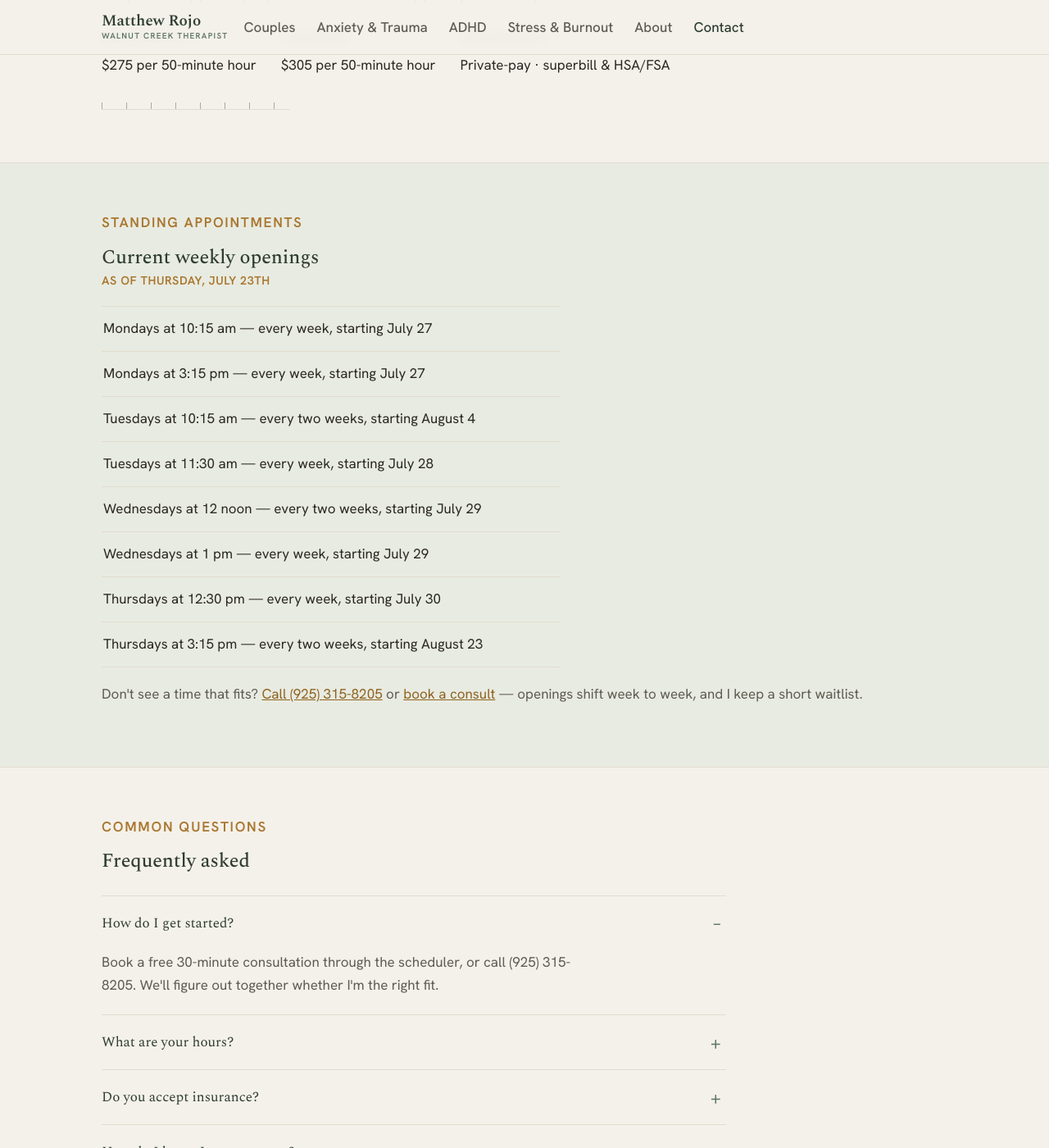
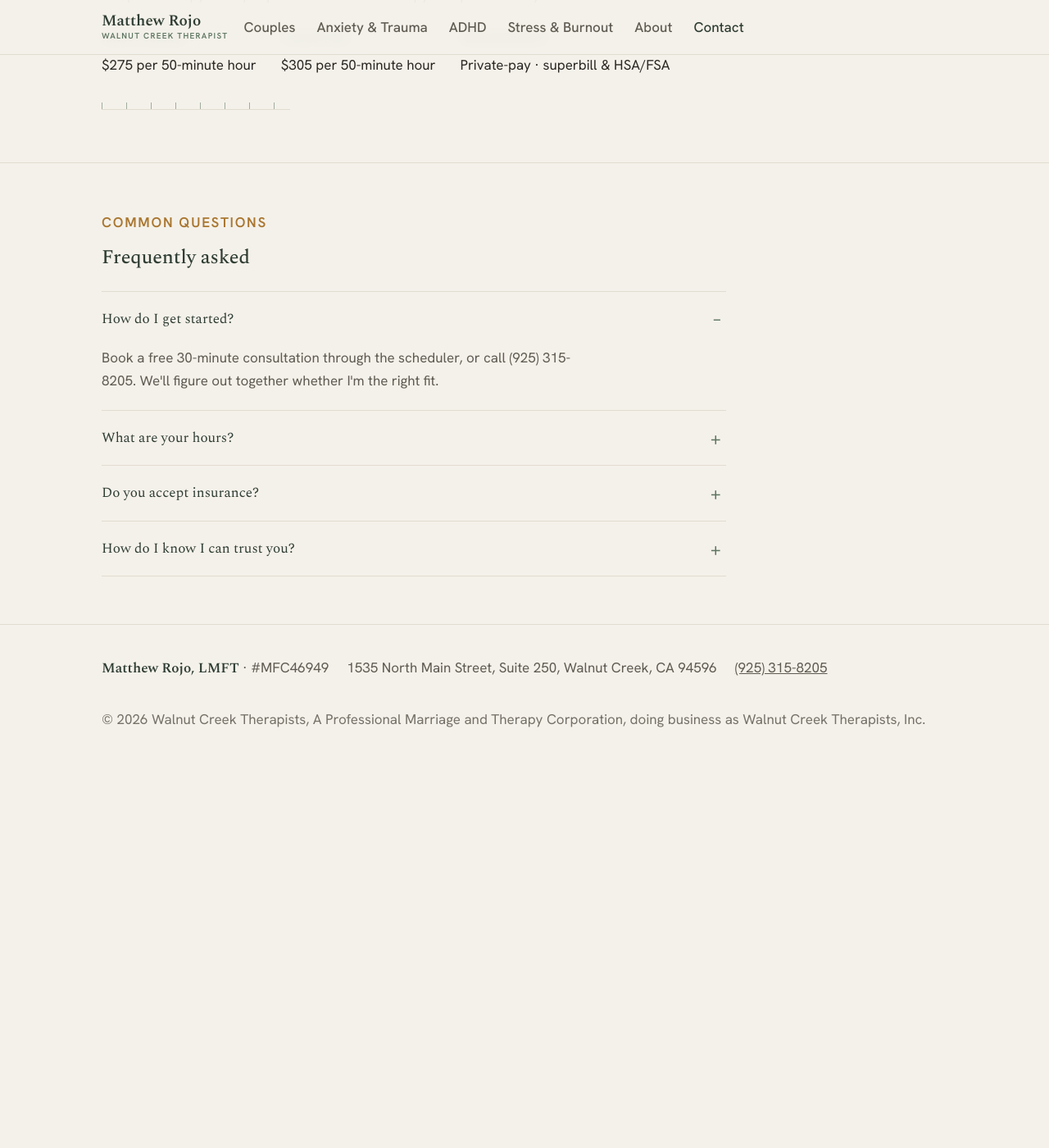
Before and after one commit to walnutcreektherapist/walnutcreektherapist.github.io, a Jekyll site: the page built from contact.html, in a window 1280 px wide and 1400 px high, scrolled down 935 px. Shown: the whole window at 82% size. Built offline with Jekyll 4.4.1, drawn with Linux system fonts in a browser that asks for light colours; after the commit the page ends 1864 px from its top, so only the background shows below that.

Commit message:
Change show_public setting to false

```diff
--- a/_config.yml
+++ b/_config.yml
@@ -45,7 +45,7 @@ fees:
 # To hide the list everywhere, leave slots empty.
 openings:
   as_of: "Thursday, July 23th"
-  show_public: true
+  show_public: false
   pointer: "Now booking new clients — see regular weekly openings"
   slots:
     - "Mondays at 10:15 am — every week, starting July 27"
```
